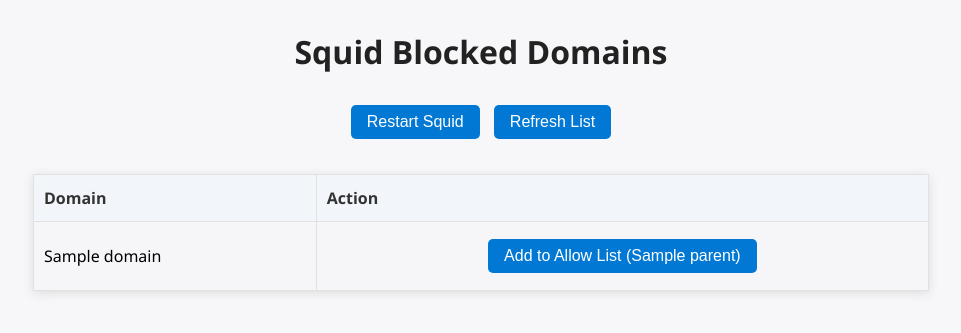
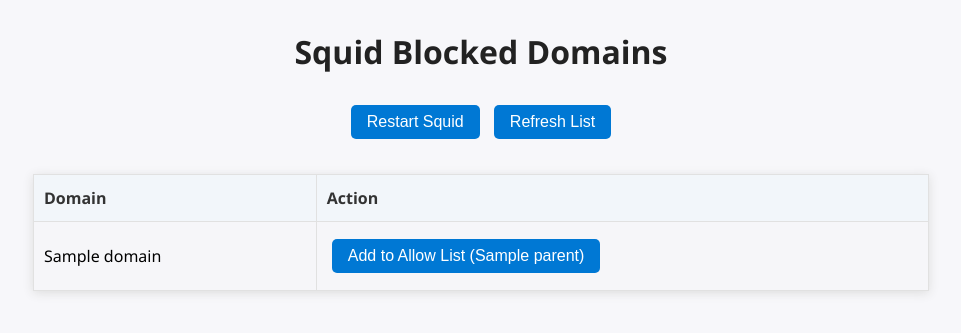
Before and after one commit to andrew-kemp/squid_allow_app, a Flask app: template templates/index.html in a window 1280 px wide. Shown: the top 333 px of the page, without its empty margins (159-1120 px from the left). Run offline with Flask 3, Linux system fonts and the light colour scheme; the template is opened without the code that fills it: most values are stand-ins (such as "Sample title", 1, 10 or a date in 2020).

Commit message:
Refactor HTML structure for Squid Blocked Domains

```diff
--- a/templates/index.html
+++ b/templates/index.html
@@ -5,6 +5,7 @@
     <link rel="stylesheet" href="{{ url_for('static', filename='style.css') }}">
 </head>
 <body>
+    <div class="card">
         <h2>Squid Blocked Domains</h2>
         <div class="actions">
             <form action="/restart_squid" method="post" style="display:inline;">
@@ -22,7 +23,7 @@
             {% for d in domains %}
             <tr>
                 <td>{{ d.domain }}</td>
-            <td class="center">
+                <td>
                     <form action="/add_allow" method="post" style="display:inline;">
                         <input type="hidden" name="domain" value="{{ d.domain }}">
                         <button type="submit">Add to Allow List ({{ d.parent }})</button>
@@ -31,5 +32,6 @@
             </tr>
             {% endfor %}
         </table>
+    </div>
 </body>
 </html>
```
Lines whose indentation alone changed are shown as unchanged.
